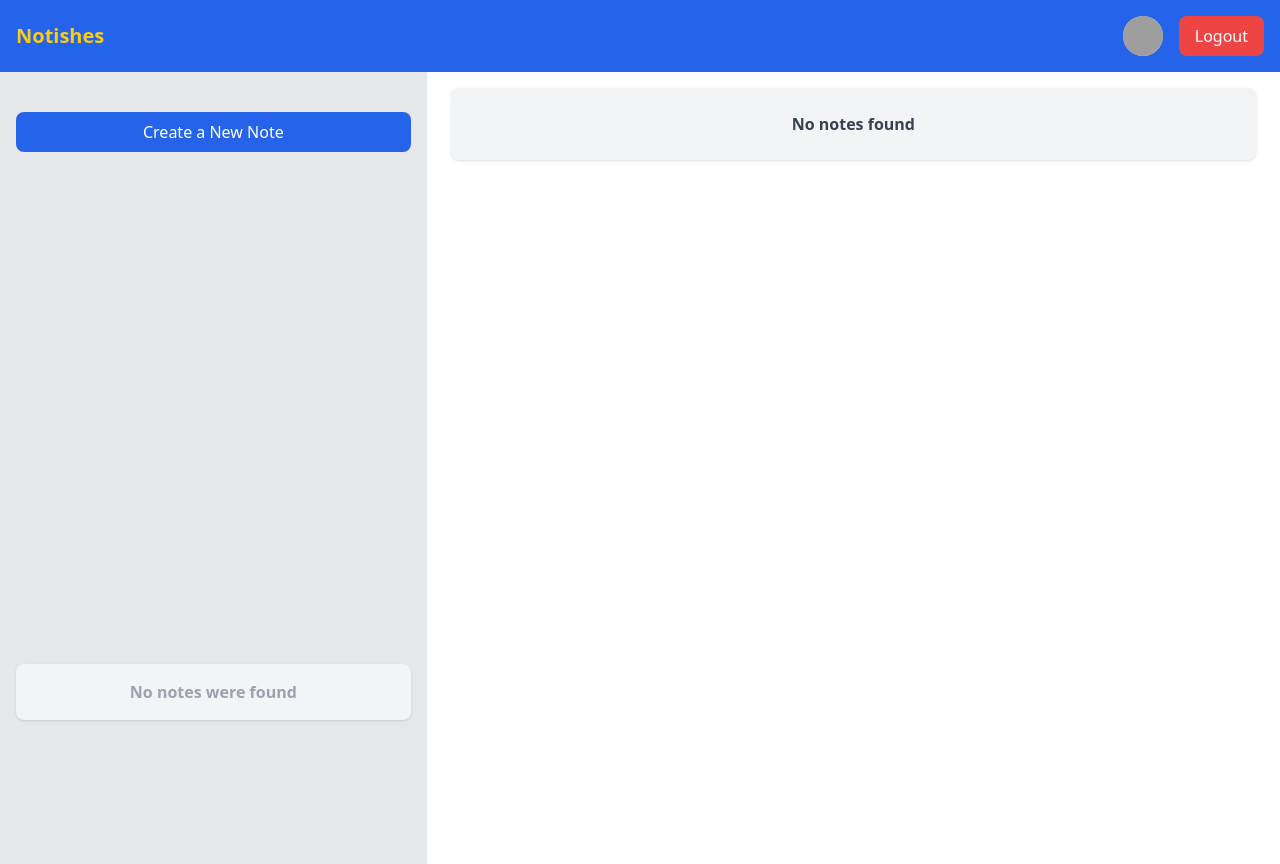
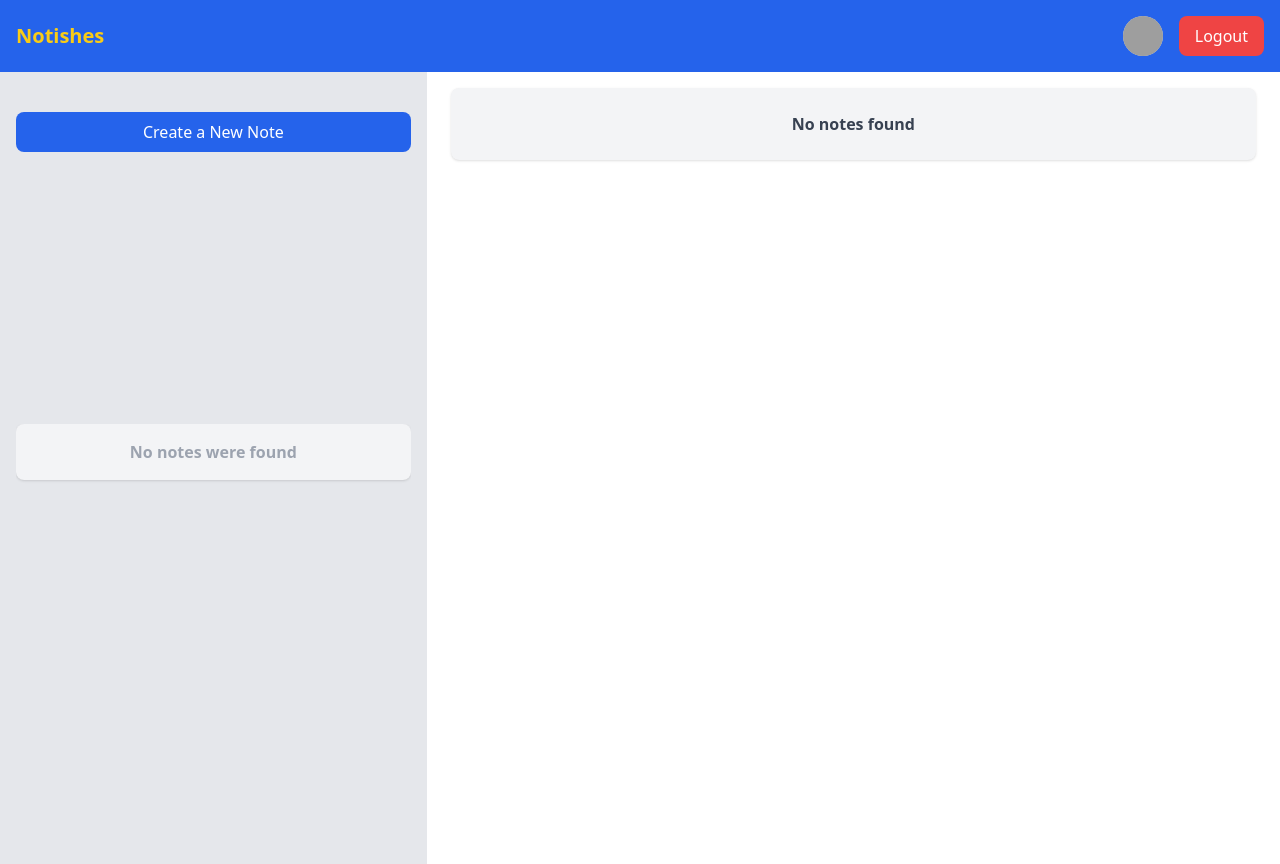
Before and after one commit to nio04/notes, a PHP site: page / in a window 1280 px wide. Run offline with PHP 8.4, Linux system fonts and the light colour scheme; the visitor is signed in with stand-in values (Sample User, id 1); tables that the repository leaves empty or names only in its code hold one stand-in row (values such as "Sample post"); some libraries are stand-ins or nearby versions; grey boxes are pictures that could not be loaded.

Commit message:
fix: sidebar layout changes & add note index

```diff
--- a/partials/sidebar.php
+++ b/partials/sidebar.php
@@ -1,7 +1,7 @@
-<div class="w-1/3 bg-gray-200 p-4 fixed h-full flex flex-col justify-between pt-12">
+<div class="w-1/3 bg-gray-200 p-4 fixed h-full grid grid-rows-layout pt-12">
   <!-- Create Note Button -->
   <?php if (!$isNoteCreatePage ?? ''): ?>
-    <div class="mb-8">
+    <div class="mb-8 row-start-1 row-end-2">
       <a href="/notes/create" class="bg-blue-600 text-white px-4 py-2 rounded-lg hover:bg-blue-700 transition duration-300 block text-center">
         Create a New Note
       </a>
@@ -9,21 +9,25 @@
   <?php endif ?>
 
   <!-- Notes Section -->
-  <div class="flex flex-col h-80 mb-28">
+  <div class="overflow-y-auto row-start-2 row-end-3 mb-32">
     <?php if (!empty($notes)): ?>
       <h2 class="text-xl font-semibold text-gray-800 mb-4">All the Notes</h2>
-      <div class="flex-grow overflow-y-auto">
-        <?php foreach ($notes as $note): ?>
+      <div>
+        <?php foreach ($notes as $index => $note): ?>
           <a href="/notes/view/<?= $note->id ?>" class="block">
-            <div class="bg-white p-4 rounded-lg shadow mb-4 note-item">
-              <h3 class="font-semibold text-gray-700 note-title"><?= $note->title ?></h3>
+            <div class="bg-white p-4 rounded-lg shadow mb-4 note-item grid grid-cols-[auto_1fr] items-center">
+              <!-- Note Index -->
+              <div class="note-index bg-blue-600 text-white text-sm font-bold rounded-full w-6 h-6 flex items-center justify-center mr-3">
+                <?= $index + 1 ?>
+              </div>
+              <!-- Note Title -->
+              <h3 class="font-semibold text-gray-700 note-title"><?= htmlspecialchars($note->title) ?></h3>
             </div>
           </a>
         <?php endforeach ?>
-
       </div>
     <?php else: ?>
-      <div class="bg-gray-100 p-4 rounded-lg shadow mb-4 mt-auto w-full">
+      <div class="bg-gray-100 p-4 rounded-lg shadow mt-auto">
         <h3 class="font-semibold text-gray-400 text-center">No notes were found</h3>
       </div>
     <?php endif; ?>
```
